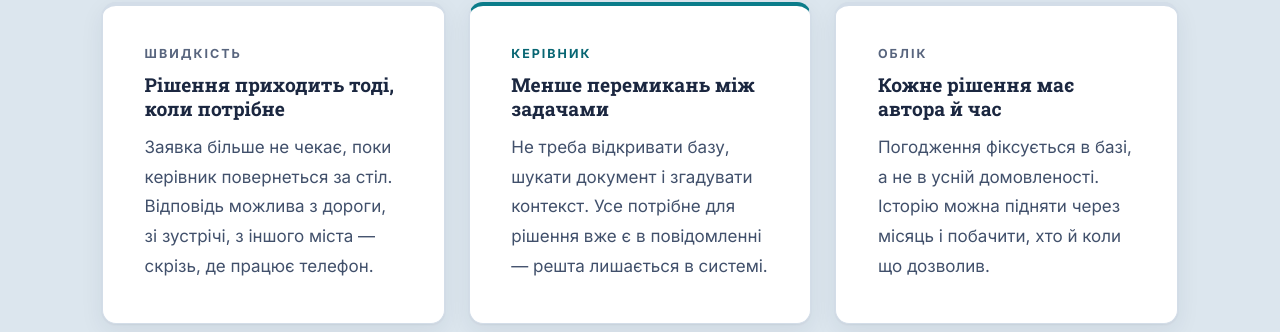
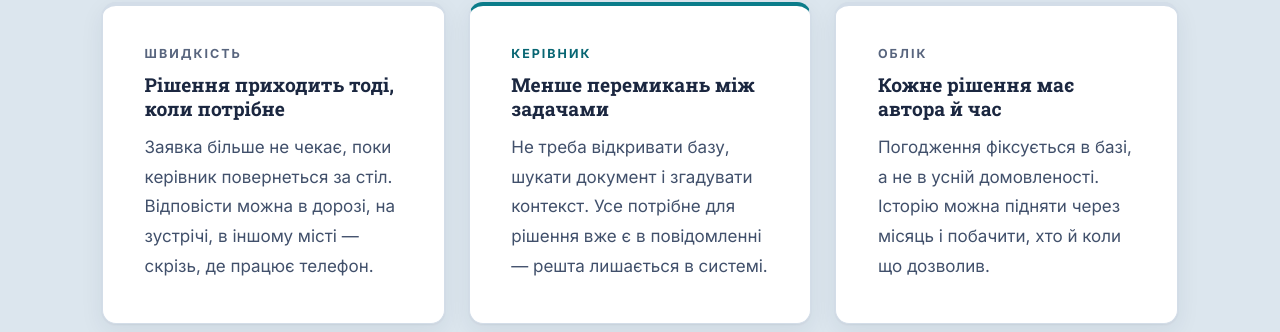
Before and after one commit to vvlasiuk/vlaspro-site, a plain HTML site: page pohodzhennya-telegram.html in a window 1280 px wide. Shown: the part 3487-3819 px from the top of the page. Drawn offline with Linux system fonts and the light colour scheme.

Commit message:
Кейс 02: «відповісти можна в дорозі, на зустрічі, в іншому місті»
Прийменник «з» тягнувся на всі три обставини, а «зі зустрічі» не
в'яжеться: зустріч — місце перебування, не пункт відправлення.
Місцевий відмінок збігається з формулюванням у розділі «Задача».

Co-Authored-By: Claude Opus 5 <noreply@anthropic.com>

```diff
--- a/pohodzhennya-telegram.html
+++ b/pohodzhennya-telegram.html
@@ -277,8 +277,8 @@
         <div class="card def">
           <p class="def__tag">Швидкість</p>
           <h3>Рішення приходить тоді, коли потрібне</h3>
-          <p>Заявка більше не чекає, поки керівник повернеться за стіл. Відповідь можлива
-            з дороги, зі зустрічі, з іншого міста — скрізь, де працює телефон.</p>
+          <p>Заявка більше не чекає, поки керівник повернеться за стіл. Відповісти можна
+            в дорозі, на зустрічі, в іншому місті — скрізь, де працює телефон.</p>
         </div>
         <div class="card def def--accent">
           <p class="def__tag">Керівник</p>
```
